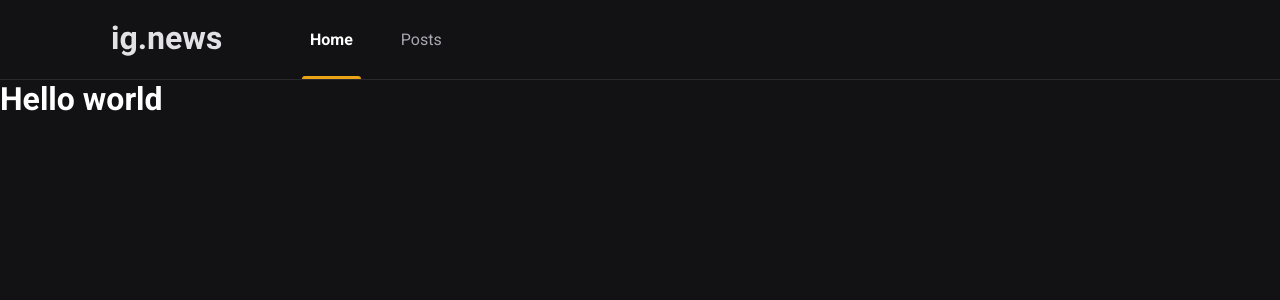
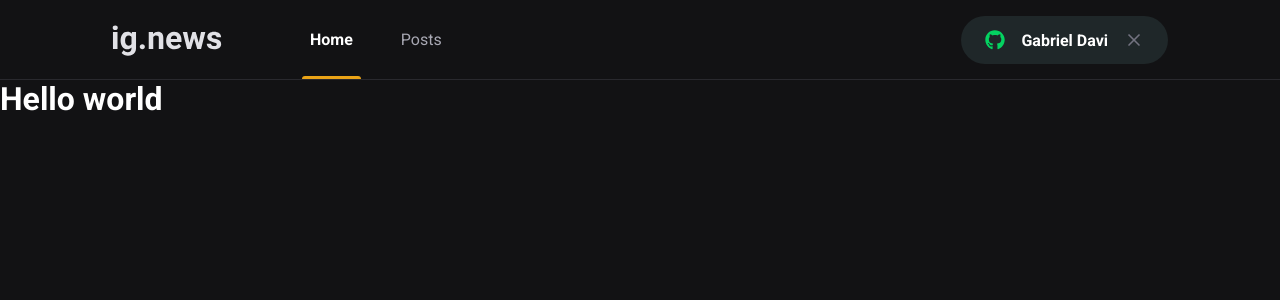
Before and after one commit to GabrielDVpereira/Ignite, a Next.js app in the folder projects/ignews/: page / in a window 1280 px wide. Shown: the top 300 px of the page. Built offline with nearby package versions, Linux system fonts and the light colour scheme.

Commit message:
style github icon

```diff
--- a/projects/ignews/package.json
+++ b/projects/ignews/package.json
@@ -11,6 +11,7 @@
     "next": "10.0.9",
     "react": "17.0.1",
     "react-dom": "17.0.1",
+    "react-icons": "^4.2.0",
     "sass": "^1.32.8"
   },
   "devDependencies": {
--- a/projects/ignews/src/components/Header/index.tsx
+++ b/projects/ignews/src/components/Header/index.tsx
@@ -1,4 +1,5 @@
 import styles from "./styles.module.scss";
+import { SignInButton } from "../SignInButton";
 
 export function Header() {
   return (
@@ -10,6 +11,8 @@
           <a className={styles.active}>Home</a>
           <a>Posts</a>
         </nav>
+
+        <SignInButton />
       </div>
     </header>
   );
--- a/projects/ignews/src/components/Header/styles.module.scss
+++ b/projects/ignews/src/components/Header/styles.module.scss
@@ -50,4 +50,7 @@
       }
     }
   }
+  button {
+    margin-left: auto;
+  }
 }
--- /dev/null
+++ b/projects/ignews/src/components/SignInButton/index.tsx
@@ -0,0 +1,20 @@
+import { FaGithub } from "react-icons/fa";
+import { FiX } from "react-icons/fi";
+import styles from "./styles.module.scss";
+
+export function SignInButton() {
+  const isUerLoggedIn = true;
+
+  return isUerLoggedIn ? (
+    <button type="button" className={styles.signInButton}>
+      <FaGithub color="#04d361" />
+      Gabriel Davi
+      <FiX color="#737380" className={styles.closeIcon} />
+    </button>
+  ) : (
+    <button type="button" className={styles.signInButton}>
+      <FaGithub color="#eba417" />
+      Sign in with Github
+    </button>
+  );
+}
--- /dev/null
+++ b/projects/ignews/src/components/SignInButton/styles.module.scss
@@ -0,0 +1,33 @@
+.signInButton {
+  height: 3rem;
+  border-radius: 3rem;
+  background: var(--gray-850);
+  border: 0;
+  padding: 0 1.5rem;
+
+  display: flex;
+  justify-content: center;
+  align-items: center;
+
+  color: var(--white);
+  font-weight: bold;
+
+  svg {
+    width: 20px;
+    height: 20px;
+  }
+
+  svg:first-child {
+    margin-right: 1rem;
+  }
+
+  transition: filter 0.2s;
+
+  &:hover {
+    filter: brightness(0.8);
+  }
+
+  svg.closeIcon {
+    margin-left: 1rem;
+  }
+}
--- a/projects/ignews/src/styles/global.scss
+++ b/projects/ignews/src/styles/global.scss
@@ -10,6 +10,7 @@
   --gray-50: #e1e1e6;
   --gray-300: #a8a8b3;
   --gray-800: #29292e;
+  --gray-850: #1f2729;
   --gray-900: #121214;
 
   --cyan-500: #61dafd;
```
Also changed, not shown: 1 other file (tests, documents, lock files or other folders).
